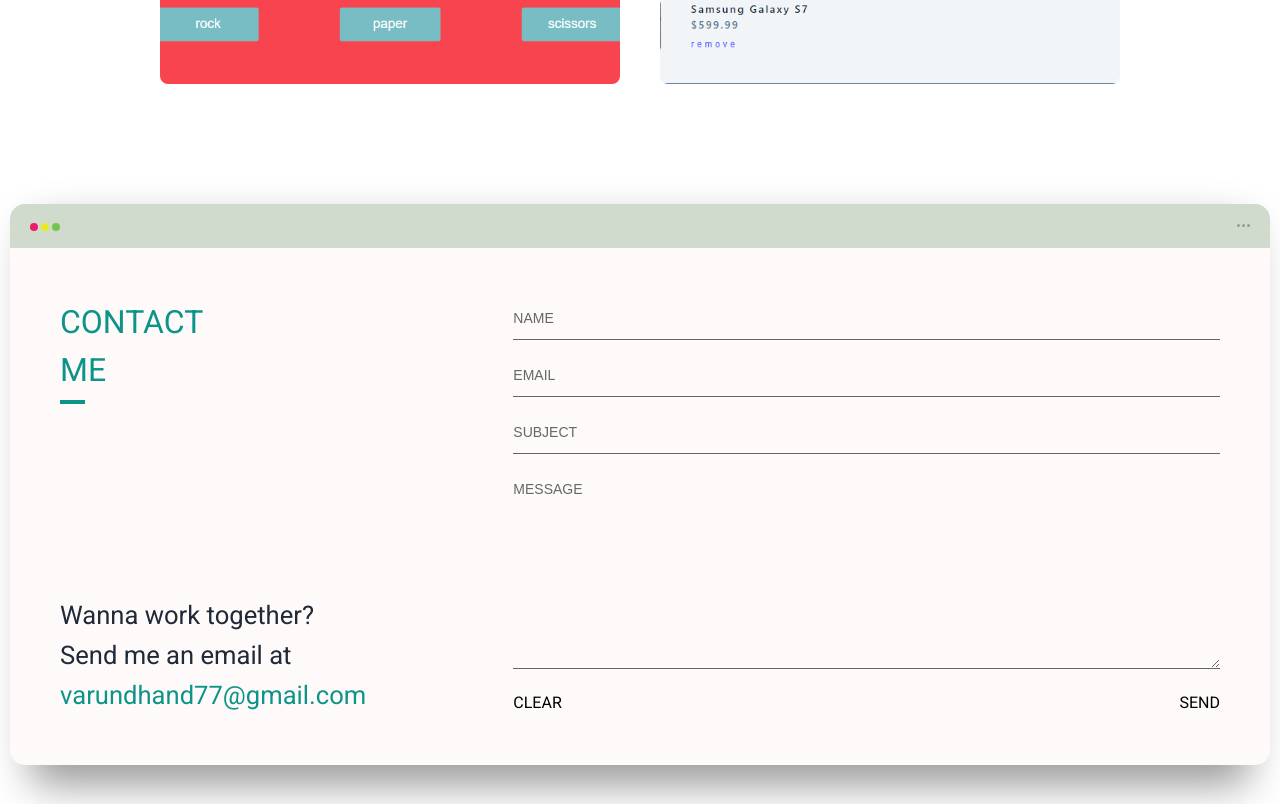
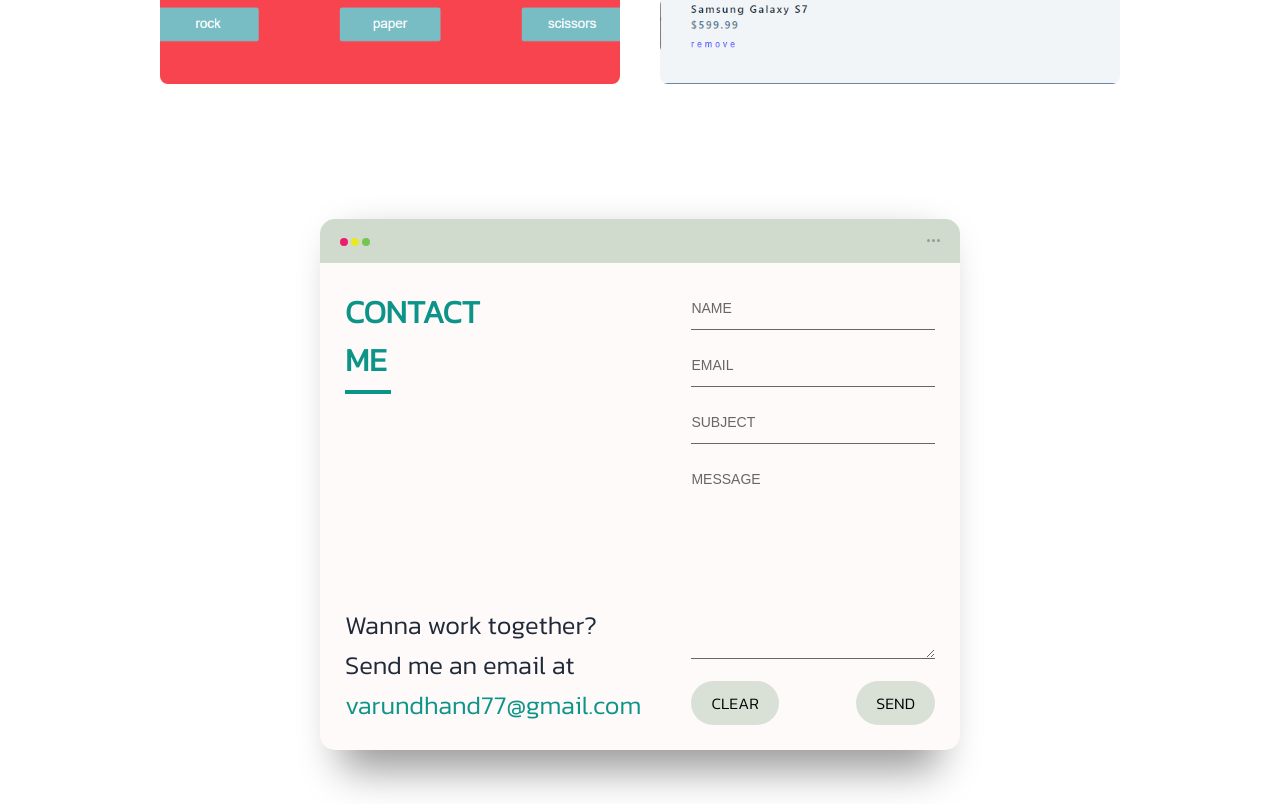
Before and after one commit to varundhand/portfolio-website, a Next.js app: page / in a window 1280 px wide. Shown: the part 2421-3225 px from the top of the page. Built offline with nearby package versions, Linux system fonts and the light colour scheme.

Commit message:
styled the contact component

```diff
--- a/components/Contact.jsx
+++ b/components/Contact.jsx
@@ -102,7 +102,7 @@ export default function Contact({darkMode}) {
         {success && 'Thank you, form has been submitted!'}
         {failure && 'Sorry, Something went wrong!'}
         <div className="background">
-          <div className={`container ${darkMode ? "dark" : ""}`}>
+          <div className={`container m-5 ${darkMode ? "dark" : ""}`}>
             <div className="screen dark:bg-red-800">
               <div className="screen-header">
                 <div className="screen-header-left">
@@ -122,13 +122,13 @@ export default function Contact({darkMode}) {
                   variants={leftVariant}
                 >
                   <div className="app-title">
-                    <span>CONTACT</span>
-                    <span>ME</span>
+                    <span className='kanit font-semibold'>CONTACT</span>
+                    <span className='kanit font-semibold'>ME</span>
                   </div>
                   <div className="contact">
-                    <p>Wanna work together? </p>
-                    <p>Send me an email at </p>
-                    <a href="mailto:varundhand77@gmail.com" className="email">
+                    <p className='kanit'>Wanna work together? </p>
+                    <p className='kanit'>Send me an email at </p>
+                    <a href="mailto:varundhand77@gmail.com" className="email kanit">
                       varundhand77@gmail.com
                     </a>
                   </div>
@@ -182,14 +182,14 @@ export default function Contact({darkMode}) {
                     </div>
                     <div className="app-form-group buttons">
                       <button
-                        className="app-form-button button-transparent"
+                        className="app-form-button button-transparent kanit"
                         type="button"
                         onClick={() => setFormState(initialState)}
                       >
                         CLEAR
                       </button>
                       <button
-                        className="app-form-button button-purple"
+                        className="app-form-button button-transparent kanit"
                         type="submit"
                       >
                         SEND
--- a/styles/globals.css
+++ b/styles/globals.css
@@ -414,10 +414,13 @@ footer h2 #heart {
 /* CONTACT FORM */
 #contact {
   overflow: hidden;
+  max-width: 700px;
+  margin: 0 auto;
 }
 #contact .background {
   display: flex;
   min-height: 80vh;
+  padding: 20px;
 }
 #contact .container {
   margin: auto;
@@ -482,16 +485,16 @@ footer h2 #heart {
 #contact .screen-body {
   display: flex;
 }
-#contact .screen-body-item {
-  flex: 1;
-  padding: 50px;
-  flex-grow: 2;
-}
 #contact .screen-body-item.left {
   display: flex;
   flex-direction: column;
   flex-grow: 1;
   justify-content: space-between;
+}
+#contact .screen-body-item {
+  flex: 1;
+  padding: 25px;
+  flex-grow: 2;
 }
 #contact .app-title {
   color:#0d9488 ;
@@ -506,7 +509,7 @@ footer h2 #heart {
   position: absolute;
   left: 0;
   bottom: -10px;
-  width: 25px;
+  width: 46px;
   height: 4px;
   background-color: #0d9488;
 }
@@ -570,6 +573,21 @@ footer h2 #heart {
 #contact .app-form-button:nth-of-type(2) {
   float: right;
 }
+.button-transparent {
+  display: inline-block;
+  padding: 10px 20px;
+  background-color: rgba(208, 219, 205, 0.8);/* Replace 'your-color' with your desired background color */
+  color: black; /* Replace 'your-text-color' with your desired text color */
+  border-radius: 50px;
+  transition: transform 0.2s, box-shadow 0.2s;
+}
+
+.button-transparent:hover {
+  transform: translateY(-3px);
+  box-shadow: 0 0 10px 2px #0d9488; /* Replace 'violet' with your desired glow color */
+  background-color: #303642; /* Replace 'your-hover-color' with your desired hover background color */
+  color: whitesmoke; /* Replace 'your-hover-text-color' with your desired hover text color */
+}
 @media screen and (max-width: 768px) {
   #contact .screen-body {
     flex-direction: column;
```
